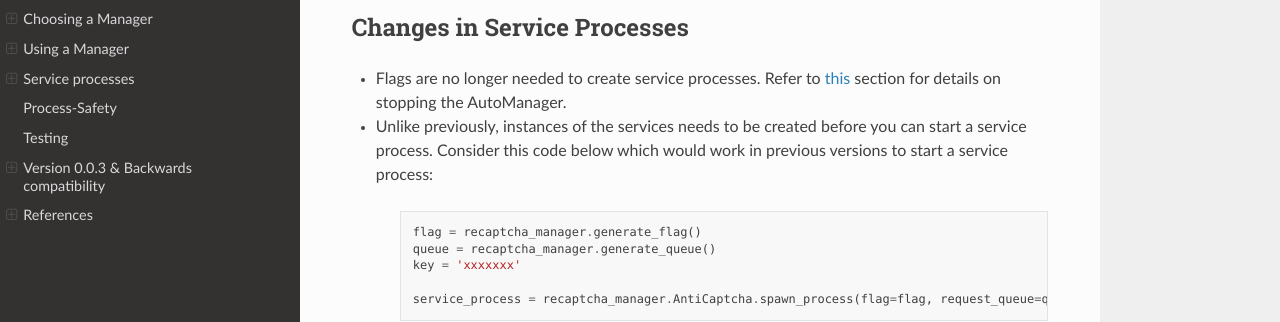
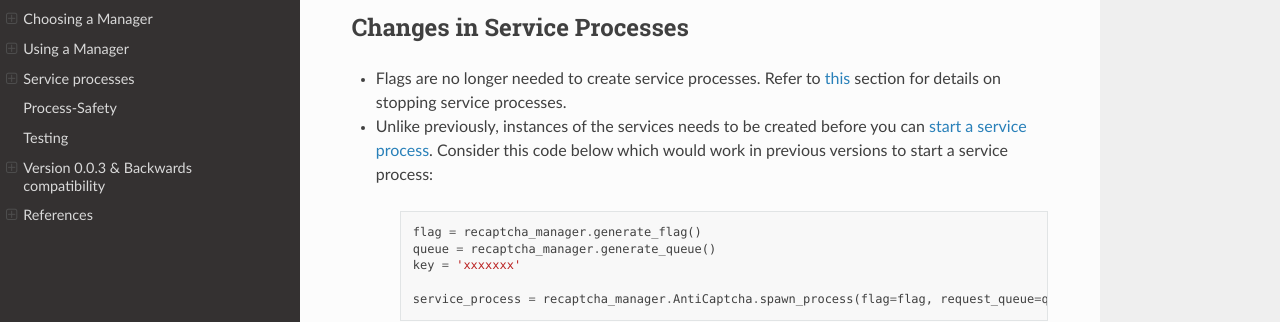
Before and after one commit to charxhit/recaptcha-manager, a Sphinx documentation site: the page built from source/index.rst, in a window 1280 px wide and 900 px high, scrolled down 18164 px. Shown: the part 189-511 px from the top of the window. Built offline with Sphinx 7.4.7 and the Read the Docs theme 2.0.0, drawn with Linux system fonts in a browser that asks for light colours.

Commit message:
Improved documentation

```diff
--- a/source/index.rst
+++ b/source/index.rst
@@ -592,8 +592,8 @@ Changes in AutoManagers
 Changes in Service Processes
 +++++++++++++++++++++++++++++
 
-* Flags are no longer needed to create service processes. Refer to :ref:`this <Stopping the AutoManager>` section for details on stopping the AutoManager.
-* | Unlike previously, instances of the services needs to be created before you can start a service process. Consider this code below which would work in previous versions to start a service process:
+* Flags are no longer needed to create service processes. Refer to :ref:`this <Starting & stopping services>` section for details on stopping service processes.
+* | Unlike previously, instances of the services needs to be created before you can :ref:`start a service process <Starting & stopping services>`. Consider this code below which would work in previous versions to start a service process:
 
    .. code-block:: python
 
```
